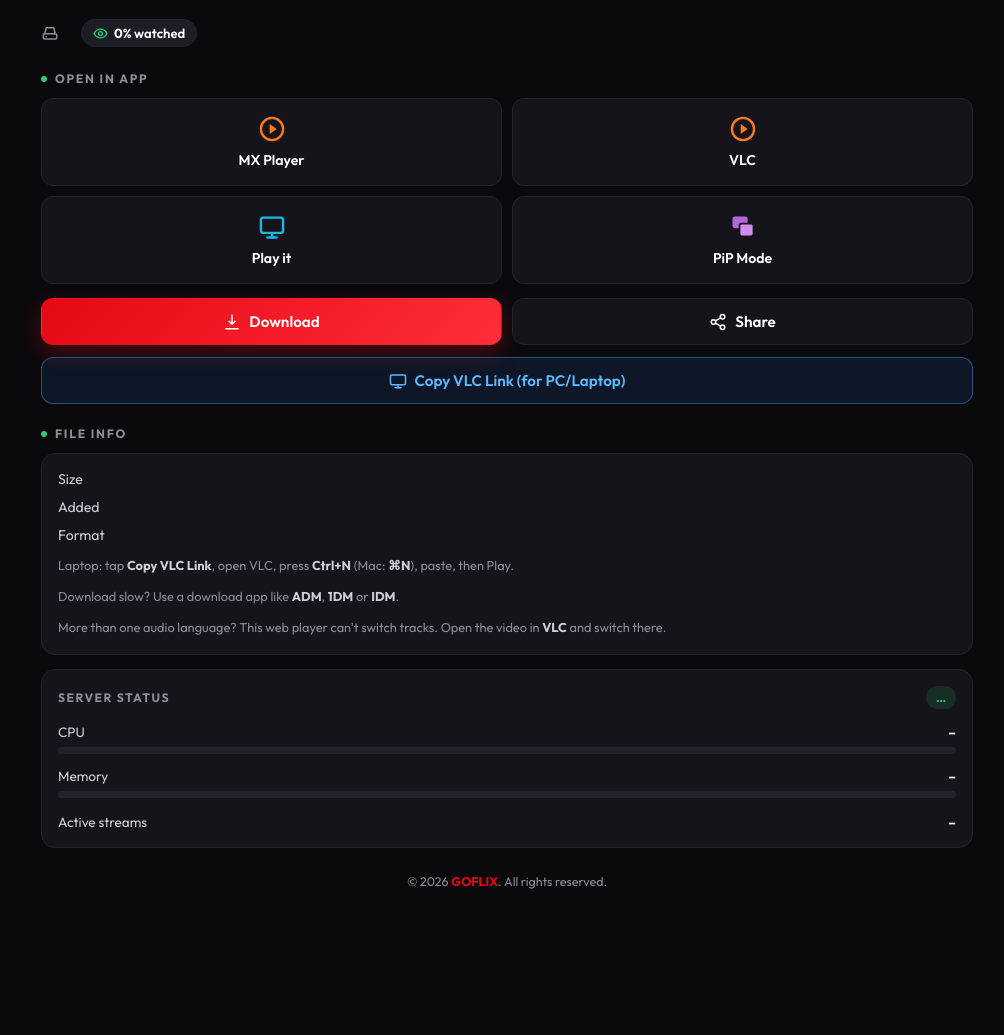
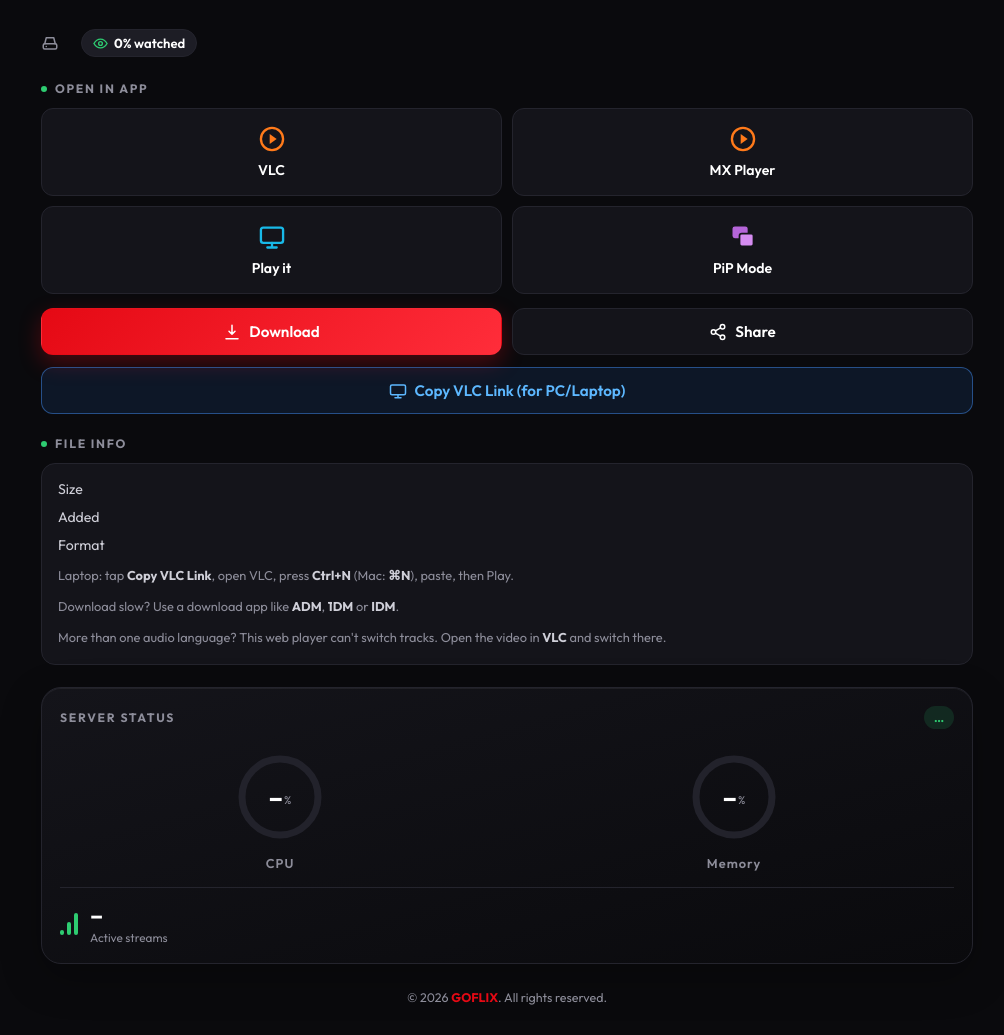
Before and after one commit to harshithacharya632-source/goflix-stream-url, a Python web app: template app/templates/watch.html in a window 1280 px wide. Shown: the part 550-1585 px from the top of the page, without its empty margins (133-1137 px from the left). Before the commit the page ends 1439 px from the top, so only its background shows below. Run offline with Jinja, Linux system fonts and the light colour scheme; the template is opened without the code that fills it, so the values that code supplies are empty.

Commit message:
Update watch.html

```diff
--- a/app/templates/watch.html
+++ b/app/templates/watch.html
@@ -8,19 +8,19 @@
 <script>try{var t=localStorage.getItem('goflix_theme');if(t==='light'||t==='dark')document.documentElement.setAttribute('data-theme',t);}catch(e){}</script>
 <link rel="preconnect" href="https://fonts.googleapis.com">
 <link href="https://fonts.googleapis.com/css2?family=Outfit:wght@400;500;600;700;800&display=swap" rel="stylesheet">
-<link rel="stylesheet" href="/static/player.css?v=5">
+<link rel="stylesheet" href="/static/player.css?v=6">
 <style>
 :root{--red:#e50914;--red2:#ff2d3a;--bg:#0a0a0d;--card:#14141a;--line:#24242d;--mute:#8d8d9a;--text:#fff;--text2:#cfcfd8;--chip:#1d1d25;--glow:rgba(229,9,20,.28);--bar:#22222b;--ok:#2ecc71;--warn:#f5a524}
 [data-theme=light]{--bg:#f3f3f7;--card:#fff;--line:#e0e0e8;--mute:#6a6a78;--text:#111114;--text2:#3a3a46;--chip:#eeeef3;--glow:rgba(229,9,20,.12);--bar:#e3e3eb}
 *{box-sizing:border-box;margin:0}
 html{-webkit-text-size-adjust:100%}
 body{font-family:'Outfit',system-ui,sans-serif;color:var(--text);min-height:100vh;
-  background:radial-gradient(900px 420px at 50% -120px,var(--glow),transparent 70%),var(--bg);
+  background:var(--bg);
   padding:env(safe-area-inset-top) 0 env(safe-area-inset-bottom);transition:background .25s,color .25s}
-.wrap{max-width:980px;margin:0 auto;padding:0 14px}
+.wrap{--pad:14px;max-width:980px;margin:0 auto;padding:0 var(--pad)}
 /* header */
 header{display:flex;align-items:center;justify-content:space-between;padding:14px 0;gap:10px}
-.logo{font-weight:800;font-size:1.7rem;letter-spacing:.12em;line-height:1}
+.logo{font-weight:800;font-size:1.3rem;letter-spacing:.1em;line-height:1}
 .logo .go{color:var(--red)}
 .right{display:flex;align-items:center;gap:8px}
 .pill{display:flex;align-items:center;gap:7px;font-size:.74rem;font-weight:700;letter-spacing:.06em;color:var(--red2);background:rgba(229,9,20,.1);border:1px solid rgba(229,9,20,.45);padding:7px 11px;border-radius:99px}
@@ -76,7 +76,7 @@ footer{text-align:center;color:var(--mute);font-size:.78rem;padding:26px 0 30px}
 footer b{color:var(--red)}
 .toast{position:fixed;left:50%;bottom:calc(22px + env(safe-area-inset-bottom));transform:translate(-50%,30px);opacity:0;background:#fff;color:#111;font-weight:600;font-size:.88rem;padding:11px 18px;border-radius:99px;transition:.25s;pointer-events:none;z-index:2000;box-shadow:0 6px 24px rgba(0,0,0,.35)}
 .toast.show{transform:translate(-50%,0);opacity:1}
-@media(min-width:700px){.wrap{padding:0 24px}}
+@media(min-width:700px){.wrap{--pad:24px}}
 .lbl{display:flex;align-items:center;gap:8px;font-size:.76rem;font-weight:700;letter-spacing:.14em;text-transform:uppercase;color:var(--mute);margin:22px 0 12px}
 .lbl::before{content:"";width:6px;height:6px;border-radius:50%;background:var(--ok)}
 h1{font-size:clamp(1.05rem,4.6vw,1.5rem);font-weight:500}
@@ -96,6 +96,31 @@ h1{font-size:clamp(1.05rem,4.6vw,1.5rem);font-weight:500}
 .info{display:grid;gap:10px;font-size:.88rem}
 .info div{display:flex;justify-content:space-between;gap:14px;color:var(--text2)}
 .info b{color:var(--text);text-align:right;overflow-wrap:anywhere}
+.srv{margin-top:22px;border-radius:20px;padding:18px;background:linear-gradient(165deg,var(--card),var(--bg));border:1px solid var(--line);box-shadow:inset 0 1px 0 rgba(255,255,255,.06),0 14px 40px rgba(0,0,0,.25)}
+.srv-top{display:flex;justify-content:space-between;align-items:center}
+.srv-top h2{margin:0;font-size:.76rem;font-weight:700;letter-spacing:.14em;text-transform:uppercase;color:var(--mute)}
+.gauges{display:grid;grid-template-columns:1fr 1fr;gap:14px;margin:18px 0 16px}
+.gauge{position:relative;display:grid;justify-items:center;color:var(--ok)}
+.gauge.mid{color:var(--warn)}.gauge.high{color:var(--red2)}
+.gauge svg{width:100px;height:100px;transform:rotate(-90deg)}
+.gauge circle{fill:none;stroke-width:7}
+.gauge .trk{stroke:var(--bar)}
+.gauge .arc{stroke:currentColor;stroke-linecap:round;stroke-dasharray:238.76;stroke-dashoffset:238.76;transition:stroke-dashoffset .9s cubic-bezier(.2,.8,.2,1);filter:drop-shadow(0 0 5px currentColor)}
+.gauge .num{position:absolute;top:0;left:0;right:0;height:100px;display:flex;align-items:center;justify-content:center;gap:1px}
+.gauge .num b{font-size:1.6rem;font-weight:700;color:var(--text);font-variant-numeric:tabular-nums}
+.gauge .num small{font-size:.7rem;color:var(--mute);margin-top:7px}
+.gauge .gl{margin-top:8px;font-size:.8rem;font-weight:600;letter-spacing:.08em;color:var(--mute)}
+.srv-foot{display:flex;align-items:center;justify-content:space-between;gap:16px;padding-top:15px;border-top:1px solid var(--line)}
+.live{display:flex;align-items:center;gap:12px}
+.live b{display:block;font-size:1.45rem;line-height:1;font-variant-numeric:tabular-nums}
+.live small{display:block;margin-top:4px;font-size:.74rem;color:var(--mute)}
+.eq{display:flex;align-items:flex-end;gap:3px;height:22px}
+.eq i{width:4px;border-radius:2px;background:var(--ok);animation:eq 1.1s ease-in-out infinite}
+.eq i:nth-child(2){animation-delay:.25s}.eq i:nth-child(3){animation-delay:.5s}
+@keyframes eq{0%,100%{height:5px}50%{height:22px}}
+.spark{flex:1;max-width:150px;height:34px}
+.spark polyline{fill:none;stroke:var(--ok);stroke-width:1.6;vector-effect:non-scaling-stroke;stroke-linejoin:round}
+.spark polygon{fill:rgba(46,204,113,.14)}
 </style>
 </head>
 <body>
@@ -144,8 +169,8 @@ h1{font-size:clamp(1.05rem,4.6vw,1.5rem);font-weight:500}
   <!-- 3. PLAYER APPS -->
   <div class="lbl">Open in app</div>
   <div class="apps">
+    <a class="btn" id="vlc-link" href="#"><svg class="ic" viewBox="0 0 24 24"><circle cx="12" cy="12" r="9.5" fill="none" stroke="#ff7a1a" stroke-width="2"/><path d="M10 7.8l6 4.2-6 4.2z" fill="#ff7a1a"/></svg>VLC</a>
     <a class="btn" id="mx-link" href="#"><svg class="ic" viewBox="0 0 24 24"><circle cx="12" cy="12" r="9.5" fill="none" stroke="#ff7a1a" stroke-width="2"/><path d="M10 7.8l6 4.2-6 4.2z" fill="#ff7a1a"/></svg>MX Player</a>
-    <a class="btn" id="vlc-link" href="#"><svg class="ic" viewBox="0 0 24 24"><circle cx="12" cy="12" r="9.5" fill="none" stroke="#ff7a1a" stroke-width="2"/><path d="M10 7.8l6 4.2-6 4.2z" fill="#ff7a1a"/></svg>VLC</a>
     <a class="btn" id="playit-link" href="#"><svg class="ic" viewBox="0 0 24 24"><rect x="2.5" y="4" width="19" height="13" rx="2" fill="none" stroke="#18b9e8" stroke-width="2"/><path d="M8 21h8M12 17v4" stroke="#18b9e8" stroke-width="2" stroke-linecap="round"/></svg>Play it</a>
     <a class="btn" id="pip-link" href="#"><svg class="ic" viewBox="0 0 24 24"><rect x="3" y="3" width="13" height="10" rx="2" fill="#b565d9"/><rect x="9" y="9" width="12" height="11" rx="2" fill="#d58cf0" stroke="#14141a" stroke-width="1.5"/></svg>PiP Mode</a>
   </div>
@@ -175,12 +200,15 @@ h1{font-size:clamp(1.05rem,4.6vw,1.5rem);font-weight:500}
     <p class="hint">More than one audio language? This web player can't switch tracks. Open the video in <b>VLC</b> and switch there.</p>
   </div>
 
-  <div class="card">
-    <div class="load-head"><h2>Server status</h2><span class="load-tag" id="load-tag">…</span></div>
-    <div class="meters">
-      <div class="meter"><div class="row"><span>CPU</span><b id="cpu-val">–</b></div><div class="bar"><i id="cpu-bar"></i></div></div>
-      <div class="meter"><div class="row"><span>Memory</span><b id="mem-val">–</b></div><div class="bar"><i id="mem-bar"></i></div></div>
-      <div class="streams"><span>Active streams</span><b id="streams-val">–</b></div>
+  <div class="srv">
+    <div class="srv-top"><h2>Server status</h2><span class="load-tag" id="load-tag">…</span></div>
+    <div class="gauges">
+      <div class="gauge" id="cpu-g"><svg viewBox="0 0 100 100"><circle class="trk" cx="50" cy="50" r="38"/><circle class="arc" id="cpu-ring" cx="50" cy="50" r="38"/></svg><div class="num"><b id="cpu-val">–</b><small>%</small></div><span class="gl">CPU</span></div>
+      <div class="gauge" id="mem-g"><svg viewBox="0 0 100 100"><circle class="trk" cx="50" cy="50" r="38"/><circle class="arc" id="mem-ring" cx="50" cy="50" r="38"/></svg><div class="num"><b id="mem-val">–</b><small>%</small></div><span class="gl">Memory</span></div>
+    </div>
+    <div class="srv-foot">
+      <div class="live"><span class="eq"><i></i><i></i><i></i></span><div><b id="streams-val">–</b><small>Active streams</small></div></div>
+      <svg class="spark" viewBox="0 0 120 30" preserveAspectRatio="none"><polygon id="spark-fill" points=""/><polyline id="spark-line" points=""/></svg>
     </div>
   </div>
 
@@ -241,9 +269,15 @@ function shareLink() {
 
 // ── Server status ─────────────────────────────────────────────────────────
 const level = p => p >= 85 ? 'high' : p >= 60 ? 'mid' : '';
+const CIRC = 2 * Math.PI * 38, hist = [];
 function setMeter(id, p) {
-  const bar = $(id + '-bar'); bar.style.width = Math.min(p, 100) + '%'; bar.className = level(p);
-  $(id + '-val').textContent = Math.round(p) + '%';
+  $(id + '-ring').style.strokeDashoffset = CIRC * (1 - Math.min(p, 100) / 100);
+  $(id + '-g').className = 'gauge ' + level(p); $(id + '-val').textContent = Math.round(p);
+}
+function drawSpark() {
+  const n = hist.length; if (n < 2) return;
+  const pts = hist.map((v, i) => (i * 120 / (hist.length - 1)).toFixed(1) + ',' + (28 - Math.min(v, 100) / 100 * 26).toFixed(1)).join(' ');
+  $('spark-line').setAttribute('points', pts); $('spark-fill').setAttribute('points', '0,30 ' + pts + ' 120,30');
 }
 async function refreshLoad() {
   if (document.hidden) return;
@@ -252,6 +286,7 @@ async function refreshLoad() {
     setMeter('cpu', d.cpu);
     if (d.mem != null) setMeter('mem', d.mem); else $('mem-val').textContent = 'n/a';
     $('streams-val').textContent = d.watching != null ? d.watching : d.streams;
+    hist.push(d.cpu); if (hist.length > 30) hist.shift(); drawSpark();
     const lv = level(Math.max(d.cpu, d.mem || 0));
     $('load-tag').textContent = lv === 'high' ? 'Heavy' : lv === 'mid' ? 'Moderate' : 'Low';
     $('load-tag').className = 'load-tag ' + lv;
@@ -261,6 +296,6 @@ async function refreshLoad() {
 refreshLoad();
 setInterval(refreshLoad, 5000);
 </script>
-<script src="/static/player.js?v=5"></script>
+<script src="/static/player.js?v=6"></script>
 </body>
 </html>
```
